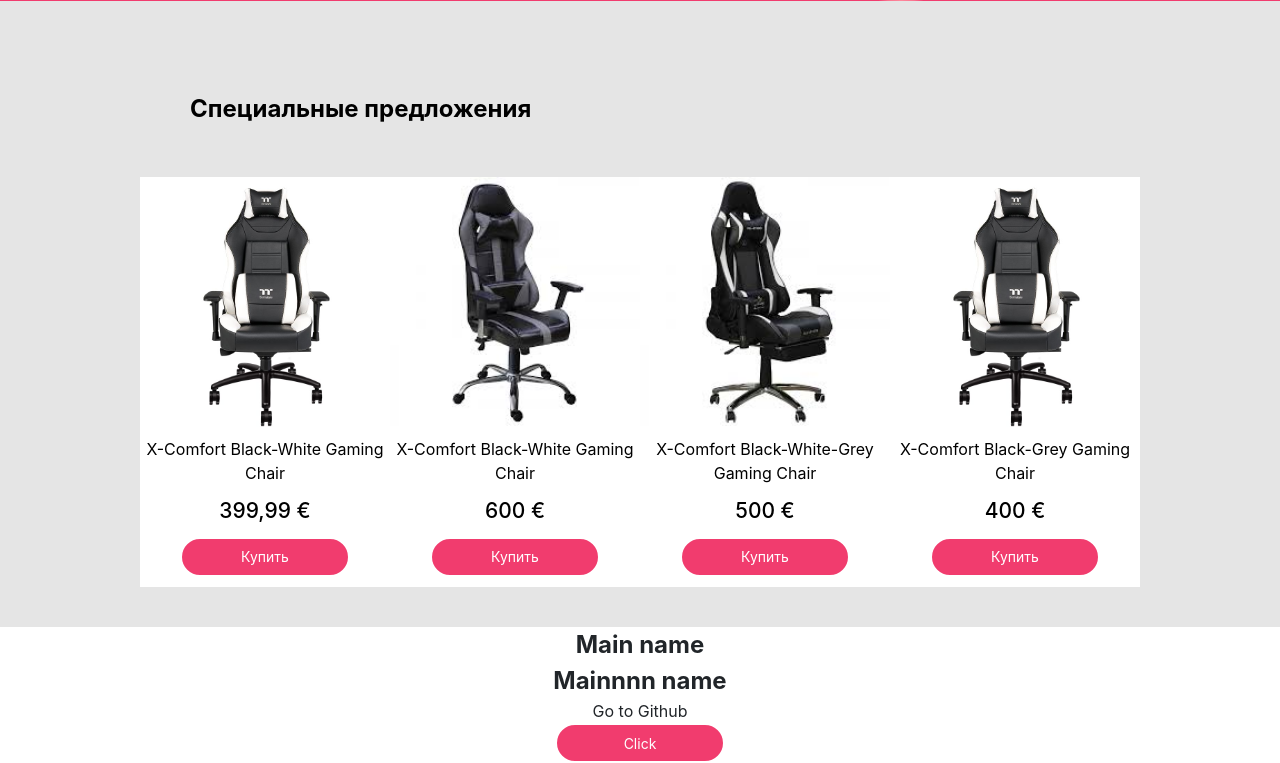
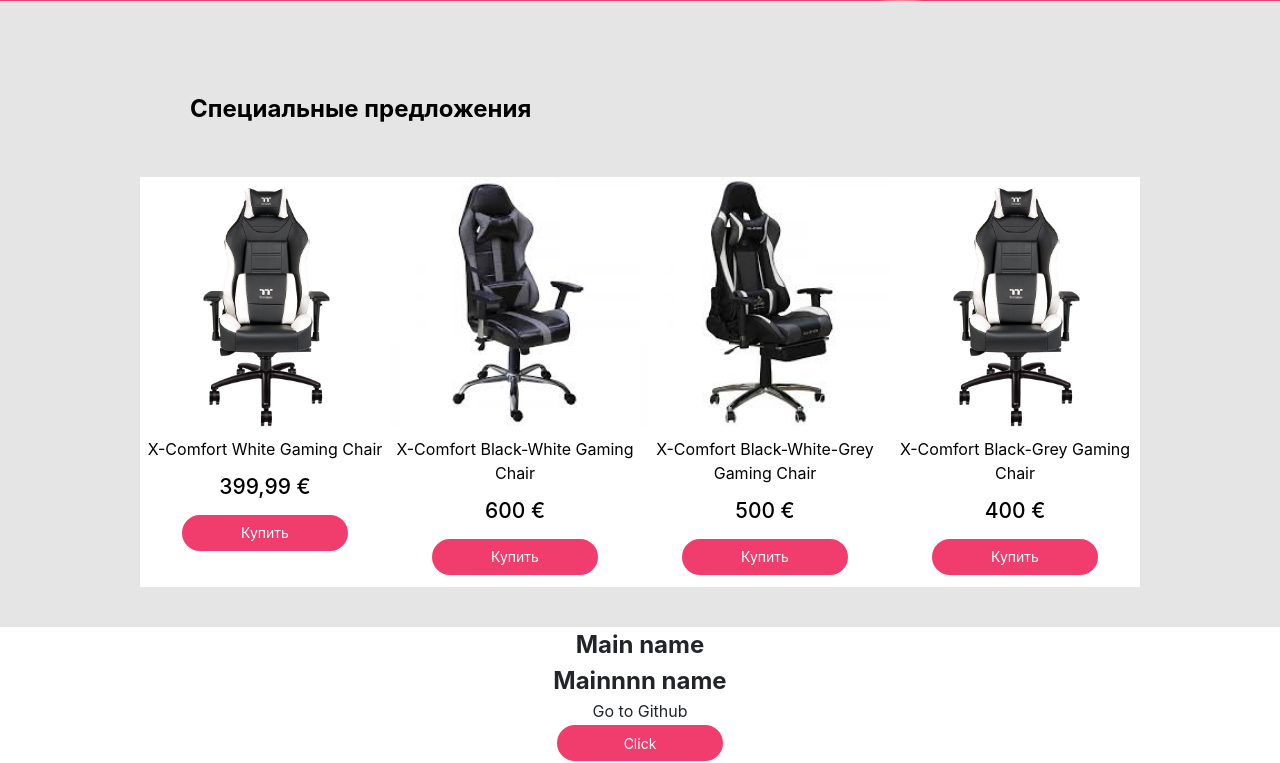
Before and after one commit to Kate7891/JS-first-project, a plain HTML site: page index.html in a window 1280 px wide. Shown: the part 865-1628 px from the top of the page. Drawn offline with nearby package versions, Linux system fonts and the light colour scheme.

Commit message:
change description

```diff
--- a/index.html
+++ b/index.html
@@ -103,7 +103,7 @@
 					<div class="mbb">
 						<img class="w-100" src="img/chair-1.jpg">
 					</div>
-					<div class="section--chair--title mbb">X-Comfort Black-White Gaming Chair</div>
+					<div class="section--chair--title mbb">X-Comfort White Gaming Chair</div>
 					<div class="section--chair--price mbb">399,99 €</div>
 					<div class="mbb">
 						<button class="btn btn--first">Купить</button>
```
